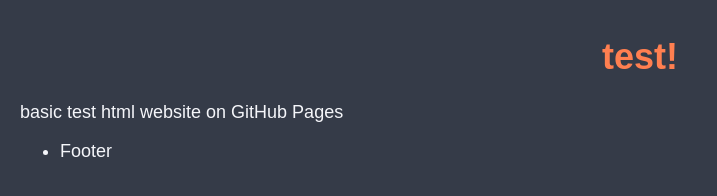
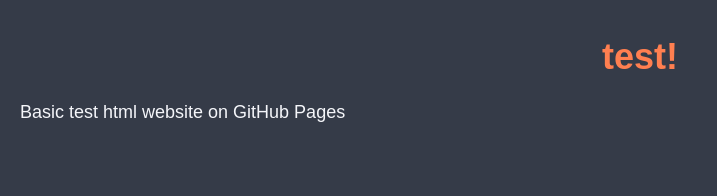
Before and after one commit to mpdwane/mpdwane.github.io, a plain HTML site: page index.html in a window 1280 px wide. Shown: the whole page, without its empty margins (0-717 px from the left). Drawn offline with Linux system fonts and the light colour scheme.

Commit message:
Update index.html

```diff
--- a/index.html
+++ b/index.html
@@ -9,13 +9,8 @@
 		<div class="container">
     		<div class="blurb">
         		<h1>test!</h1>
-				<p>basic test html website on GitHub Pages </p>
+				<p>Basic test html website on GitHub Pages </p>
     		</div><!-- /.blurb -->
 		</div><!-- /.container -->
-		<footer>
-    		<ul>
-        		<li>Footer</li>
-			</ul>
-		</footer>
 	</body>
 </html>
```
